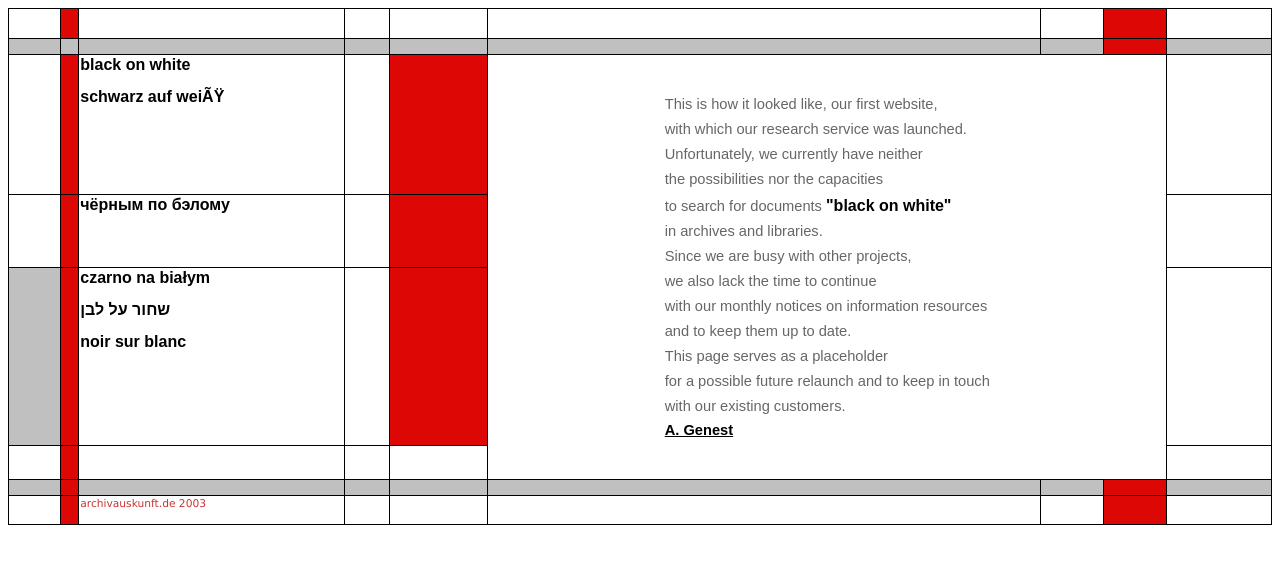
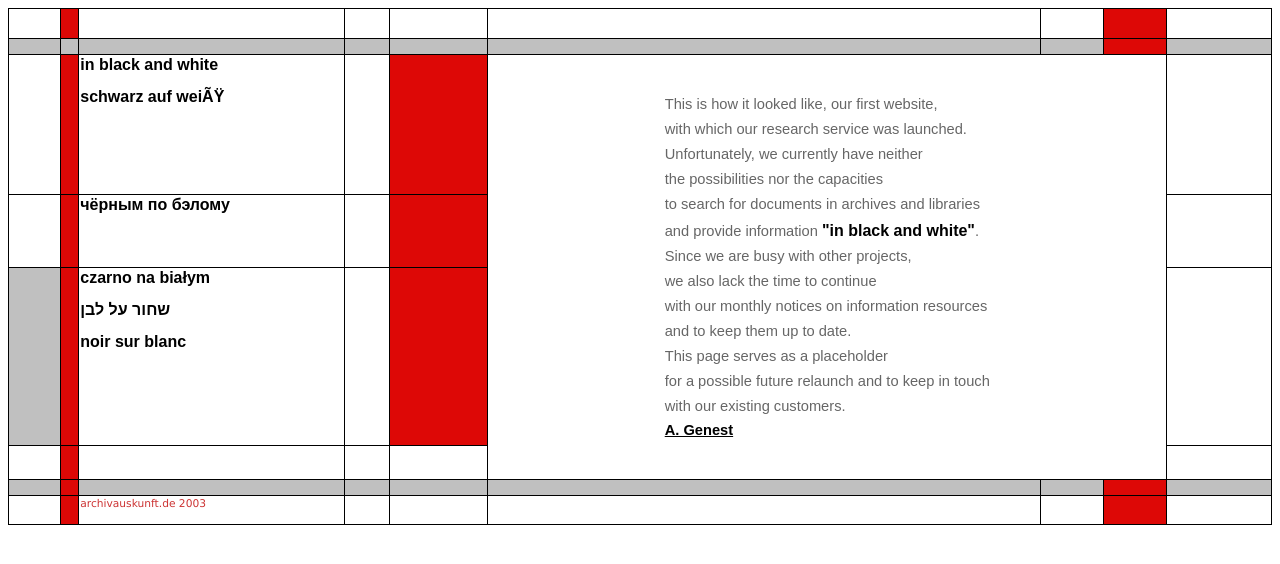
Before and after one commit to genestik/archivauskunft.de, a plain HTML site: page index.html in a window 1280 px wide. Drawn offline with Linux system fonts and the light colour scheme.

Commit message:
Update index.html

```diff
--- a/index.html
+++ b/index.html
@@ -40,10 +40,10 @@
  <tr>
   <td class="xl24">&nbsp;</td>
   <td class="xl26">&nbsp;</td>
-  <td class="xl24"><span class="fettschwarz">black on white</span><br><br><span class="fettschwarz">schwarz auf weiß</span><br><br></td>
+  <td class="xl24"><span class="fettschwarz">in black and white</span><br><br><span class="fettschwarz">schwarz auf weiß</span><br><br></td>
   <td class="xl24">&nbsp;</td>
   <td class="xl26">&nbsp;</td>
-  <td class="xl28" colspan="3" rowspan="4"><table cellspacing="35" align="center"><tbody><tr><td><p align="center" class="text">This is how it looked like, our first website,<br/> with which our research service was launched.<br/> Unfortunately, we currently have neither <br/>the possibilities nor the capacities<br/> to search for documents <span class="fettschwarz">"black on white"</span> <br/>in archives and libraries. <br/>Since we are busy with other projects,<br/> we also lack the time to continue<br/> with our monthly notices on information resources<br/> and to keep them up to date.<br/> This page serves as a placeholder<br/> for a possible future relaunch and to keep in touch<br/> with our existing customers. <br/><a href="mailto:genest@archivauskunft.de">A. Genest</a></p></td></tr></tbody></table></td>
+  <td class="xl28" colspan="3" rowspan="4"><table cellspacing="35" align="center"><tbody><tr><td><p align="center" class="text">This is how it looked like, our first website,<br/> with which our research service was launched.<br/> Unfortunately, we currently have neither <br/>the possibilities nor the capacities<br/> to search for documents in archives and libraries <br/>and provide information <span class="fettschwarz">"in black and white"</span>. <br/>Since we are busy with other projects,<br/> we also lack the time to continue<br/> with our monthly notices on information resources<br/> and to keep them up to date.<br/> This page serves as a placeholder<br/> for a possible future relaunch and to keep in touch<br/> with our existing customers. <br/><a href="mailto:genest@archivauskunft.de">A. Genest</a></p></td></tr></tbody></table></td>
   <td class="xl31">&nbsp;</td>
  </tr>
 
```
